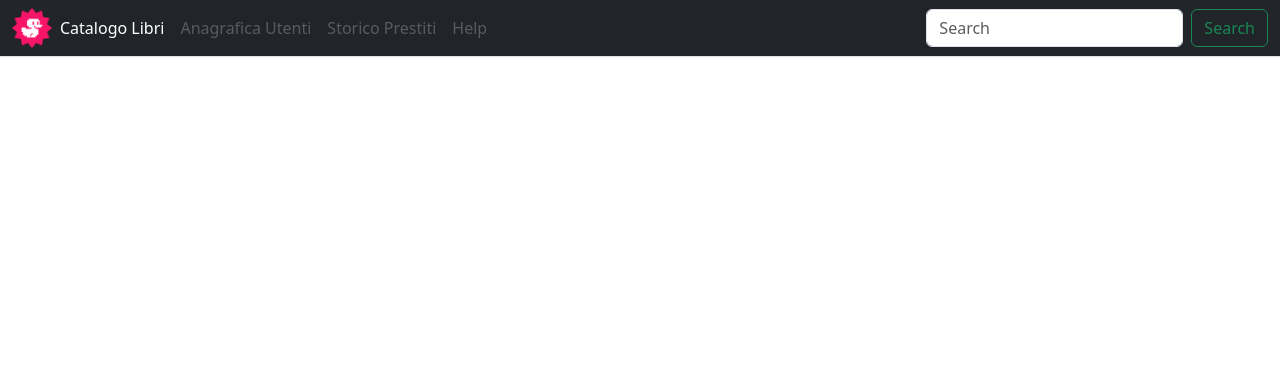
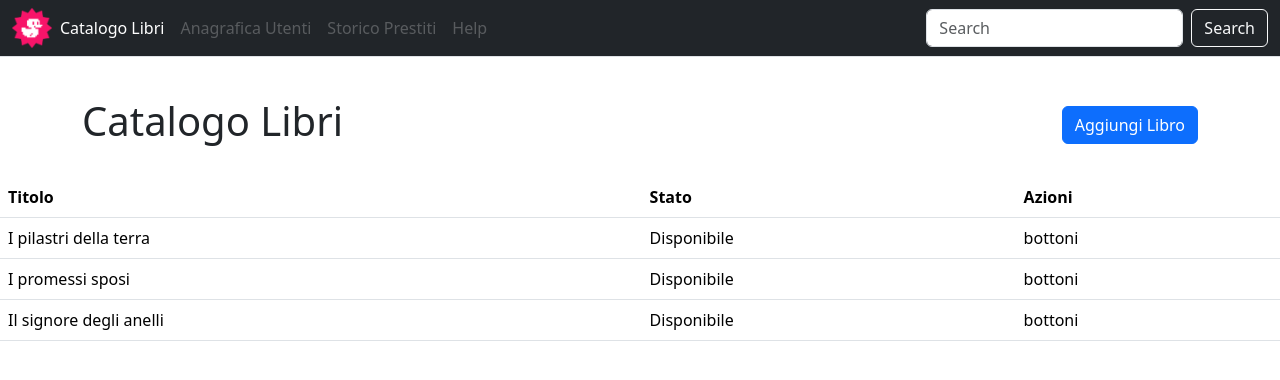
Before and after one commit to MarcoFiordi/html-css-bootstrap-dashboard, a plain HTML site: page index.html in a window 1280 px wide. Drawn offline with nearby package versions, Linux system fonts and the light colour scheme.

Commit message:
aggiunta struttura html della tabella

```diff
--- a/index.html
+++ b/index.html
@@ -21,9 +21,8 @@
     <nav class="navbar navbar-expand-lg bg-dark navbar-dark border-bottom border-body">
         <div class="container-fluid">
             <img src="img/duck.png" alt="logo">
-                <button class="navbar-toggler" type="button" data-bs-toggle="collapse"
-                    data-bs-target="#navbarTogglerDemo02" aria-controls="navbarTogglerDemo02" aria-expanded="false"
-                    aria-label="Toggle navigation">
+            <button class="navbar-toggler" type="button" data-bs-toggle="collapse" data-bs-target="#navbarTogglerDemo02"
+                aria-controls="navbarTogglerDemo02" aria-expanded="false" aria-label="Toggle navigation">
                 <span class="navbar-toggler-icon"></span>
             </button>
             <div class="collapse navbar-collapse" id="navbarTogglerDemo02">
@@ -41,19 +40,54 @@
                         <a class="nav-link disabled" aria-disabled="true">Help</a>
                     </li>
                 </ul>
+                <!--BOTTONE SEARCH-->
                 <form class="d-flex" role="search">
                     <input class="form-control me-2" type="search" placeholder="Search" aria-label="Search" />
-                        <button class="btn btn-outline-success" type="submit">Search</button>
+                    <button class="btn btn-outline-light" type="submit">Search</button>
                 </form>
             </div>
         </div>
     </nav>
-
-
-
-
     </header>
     <main>
+        <div class="container">
+            <section class="d-flex justify-content-between align-items-center mt-4">
+                <h1>Catalogo Libri</h1>
+                <button class="btn btn-primary">Aggiungi Libro</button>
+            </section>
+        </div>
+        <section class="mt-4">
+            <div class="table-responsive">
+                <table class="table">
+                    <thead>
+                        <tr>
+                            <th>Titolo</th>
+                            <th>Stato</th>
+                            <th>Azioni</th>
+                        </tr>
+                    </thead>
+                    <tbody>
+                        <tr>
+                            <td>I pilastri della terra</td>
+                            <td>Disponibile</td>
+                            <td>bottoni</td>
+                        </tr>
+                        <tr>
+                            <td>I promessi sposi</td>
+                            <td>Disponibile</td>
+                            <td>bottoni</td>
+                        </tr>
+                        <tr>
+                            <td>Il signore degli anelli</td>
+                            <td>Disponibile</td>
+                            <td>bottoni</td>
+                        </tr>
+
+                    </tbody>
+                </table>
+            </div>
+        </section>
+
 
 
     </main>
--- a/style/index.css
+++ b/style/index.css
@@ -4,3 +4,6 @@
 .navbar img{
     height: 40px;
 }
+main {
+    margin-top: 40px;
+}
```
Lines whose indentation alone changed are shown as unchanged.
